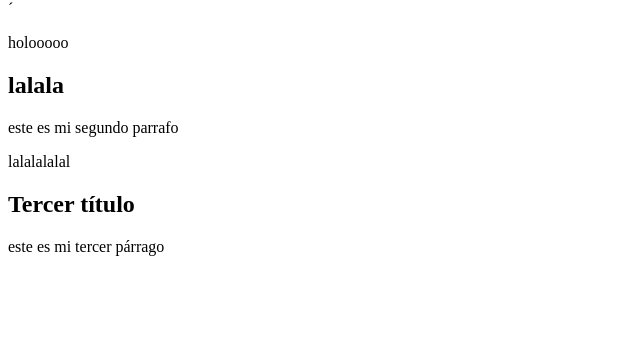
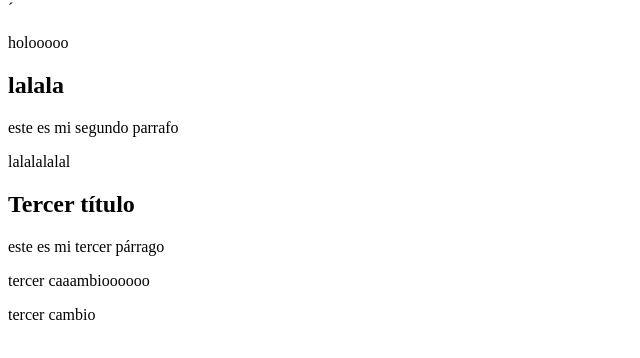
Before and after one commit to tantan16/Clase-5, a plain HTML site: page index.html in a window 1280 px wide. Shown: the part 66-424 px from the top of the page, without its empty margins (0-640 px from the left). Drawn offline with Linux system fonts and the light colour scheme.

Commit message:
los cambios

```diff
--- a/index.html
+++ b/index.html
@@ -10,5 +10,7 @@
         <p> lalalalalal</p>
         <h2> Tercer título</h2>
         <p>este es mi tercer párrago </p>
+        <p> tercer caaambioooooo</p>
+        <p> tercer cambio </p>
     </body>
 </html>
```
